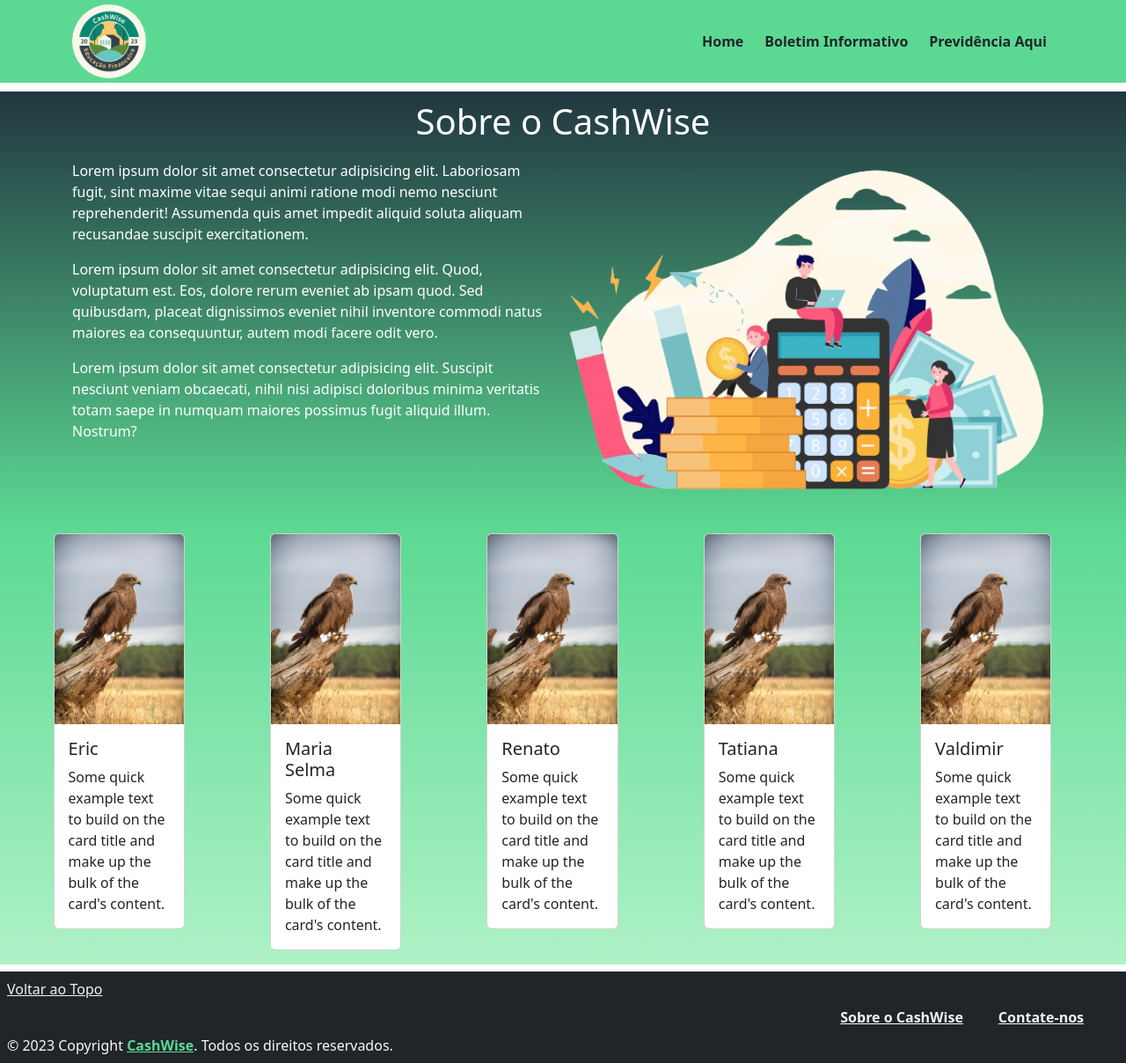
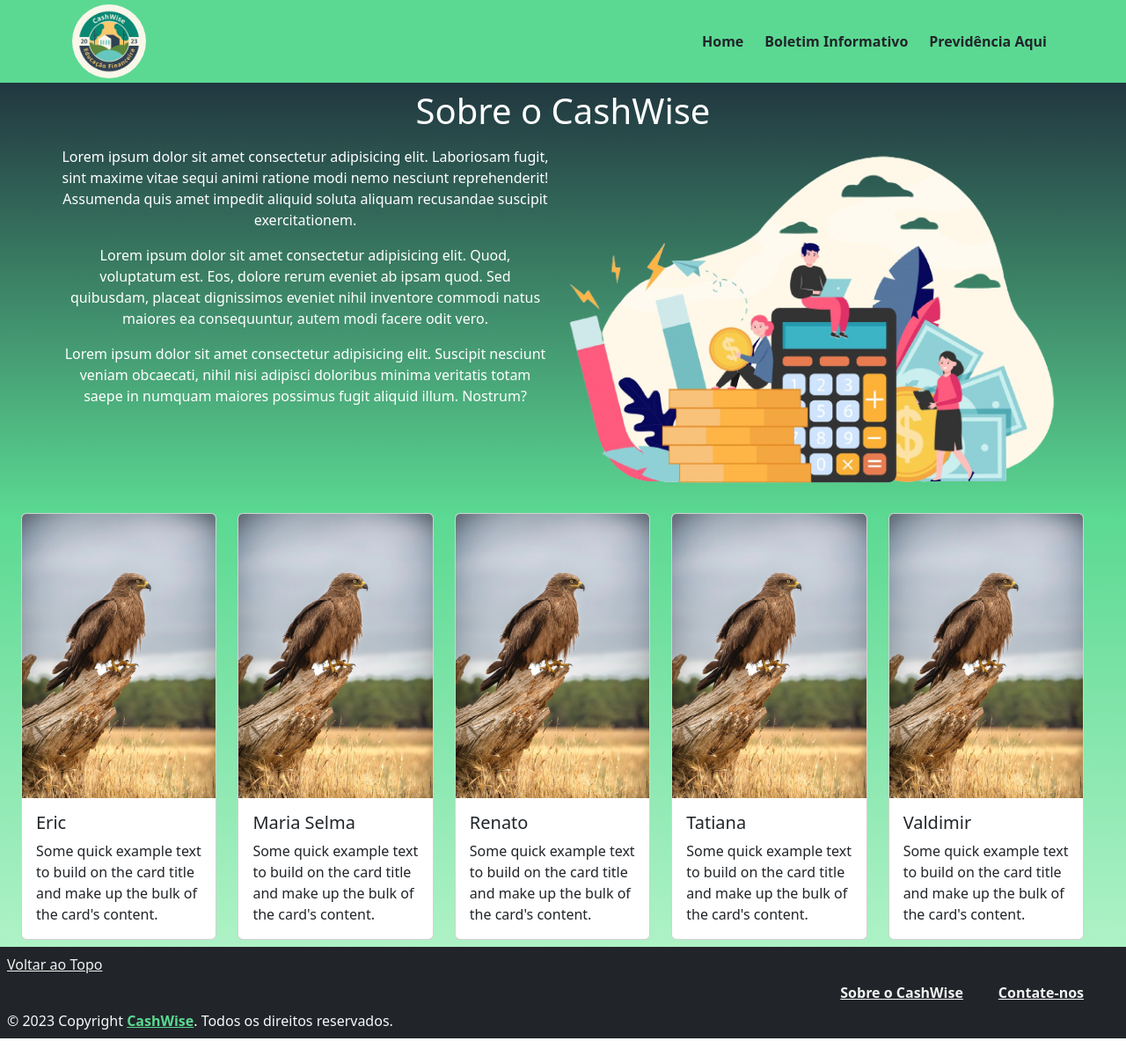
Before and after one commit to EricConceicao/CashWise, a React (Vite) app in the folder frontend/: page /sobre in a window 1280 px wide. Shown: the whole page at 88% size. After the commit the page ends 1180 px from the top, so only its background shows below. Built offline with nearby package versions, Linux system fonts and the light colour scheme.

Commit message:
style: Dei uma ajustadinha em umas coisas

```diff
--- a/frontend/package.json
+++ b/frontend/package.json
@@ -8,7 +8,6 @@
     "build": "vite build",
     "lint": "eslint . --ext js,jsx --report-unused-disable-directives --max-warnings 0",
     "preview": "vite preview",
-    "local": "npm run dev -- --host 192.168.1.67 --port 5173"
   },
   "dependencies": {
     "bootstrap": "^5.3.2",
--- a/frontend/src/App.jsx
+++ b/frontend/src/App.jsx
@@ -13,7 +13,6 @@ import BoletimInformativo from './components/pages/BoletimInformativo';
 // Importações de Estilos
 import 'bootstrap/dist/css/bootstrap.min.css';
 import '../public/css/custom.css';
-import './App.css';
 
 
 const App = () => {
--- a/frontend/src/components/layouts/content.jsx
+++ b/frontend/src/components/layouts/content.jsx
@@ -1,9 +1,9 @@
 
 const Content = ({children}) => {
     return (
-        <div id="content">
+        <section id="content">
             {children}
-        </div>
+        </section>
     )
 };
 
--- a/frontend/src/components/pages/Sobre.jsx
+++ b/frontend/src/components/pages/Sobre.jsx
@@ -10,15 +10,10 @@ const containerStyle = {
     backgroundImage: 'linear-gradient(to bottom, #213740, #5BD992, #AEF2C6)',
     color: 'white',
 };
-const titleStyle = {
-    padding: '10px',
-    margin: '10px'
-}
 
 const cardStyle = {
     min: '12rem',
     max: '20rem',
-    margin: '1rem',
 };
 
 
@@ -26,14 +21,15 @@ const Sobre = () => {
     return (
         <>
             <Header />
-            <div className="container-fluid" id='main' style={containerStyle}>
-                <Content >
-                    <Container className='container-fluid' id='text'>
+            <main className="container-fluid" id='main' style={containerStyle}>
+                <Content>
+                    <Container className="p-0" id='text'>
                         <div className="jumbotron text-center" id='title' >
-                            <h1 style={titleStyle}>Sobre o CashWise</h1>
+                            <h1 className="p-2">Sobre o CashWise</h1>
                         </div>
-                        <div className="clearfix">
-                            <img src="/img/sobre-removebg-preview.png" className="col-md-6 float-md-end mb-3 ms-md-3" alt="..." />
+
+                        <div className="text-center">
+                            <img src="/img/sobre-removebg-preview.png" className="col-md-6 float-md-end mb-3 ms-md-3" alt="..." width="100%" />
 
                             <p>
                                 Lorem ipsum dolor sit amet consectetur adipisicing elit. Laboriosam fugit, sint maxime vitae sequi animi ratione modi nemo nesciunt reprehenderit! Assumenda quis amet impedit aliquid soluta aliquam recusandae suscipit exercitationem.
@@ -50,8 +46,8 @@ const Sobre = () => {
 
                     </Container>
 
-                    <Container fluid id='cardsAlunos' className='row mb-2 justify-content-around'>
-                        <div className="col-lg-2 col-md-6 " >
+                    <Container fluid id='cardsAlunos' className='row justify-content-around'>
+                        <div className="col-sm mb-2">
                             <Card className="card" style={cardStyle}>
                                 <Card.Img variant="top" src="/img/aguia.jpg" />
                                 <Card.Body>
@@ -64,7 +60,7 @@ const Sobre = () => {
                             </Card>
                         </div>
 
-                        <div className="col-lg-2 col-md-6">
+                        <div className="col-sm mb-2">
                             <Card className="card" style={cardStyle}>
                                 <Card.Img variant="top" src="/img/aguia.jpg" />
                                 <Card.Body>
@@ -77,7 +73,7 @@ const Sobre = () => {
                             </Card>
                         </div>
 
-                        <div className="col-lg-2 col-md-6">
+                        <div className="col-sm mb-2">
                             <Card className="card" style={cardStyle}>
                                 <Card.Img variant="top" src="/img/aguia.jpg" />
                                 <Card.Body>
@@ -90,7 +86,7 @@ const Sobre = () => {
                             </Card>
                         </div>
 
-                        <div className="col-lg-2 col-md-6">
+                        <div className="col-sm mb-2">
                             <Card className="card" style={cardStyle}>
                                 <Card.Img variant="top" src="/img/aguia.jpg" />
                                 <Card.Body>
@@ -103,7 +99,7 @@ const Sobre = () => {
                             </Card>
                         </div>
 
-                        <div className="col-lg-2 col-md-6">
+                        <div className="col-sm mb-2">
                             <Card className="card" style={cardStyle}>
                                 <Card.Img variant="top" src="/img/aguia.jpg" />
                                 <Card.Body>
@@ -117,12 +113,10 @@ const Sobre = () => {
                         </div>
 
                     </Container>
-
                 </Content>
-            </div>
+            </main>
 
             <Footer anchor="topo" />
-
         </>
     );
 }
```
Also changed, not shown: frontend/src/App.css (deleted).
